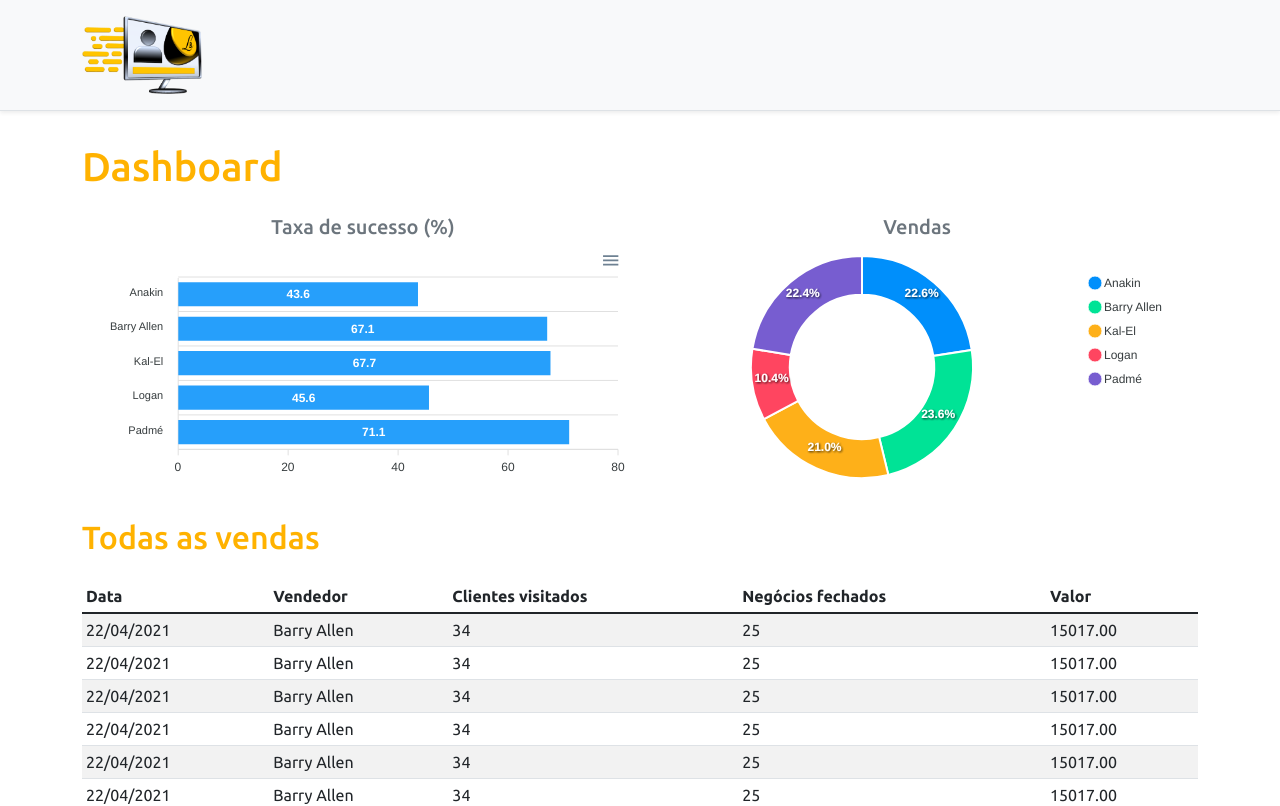
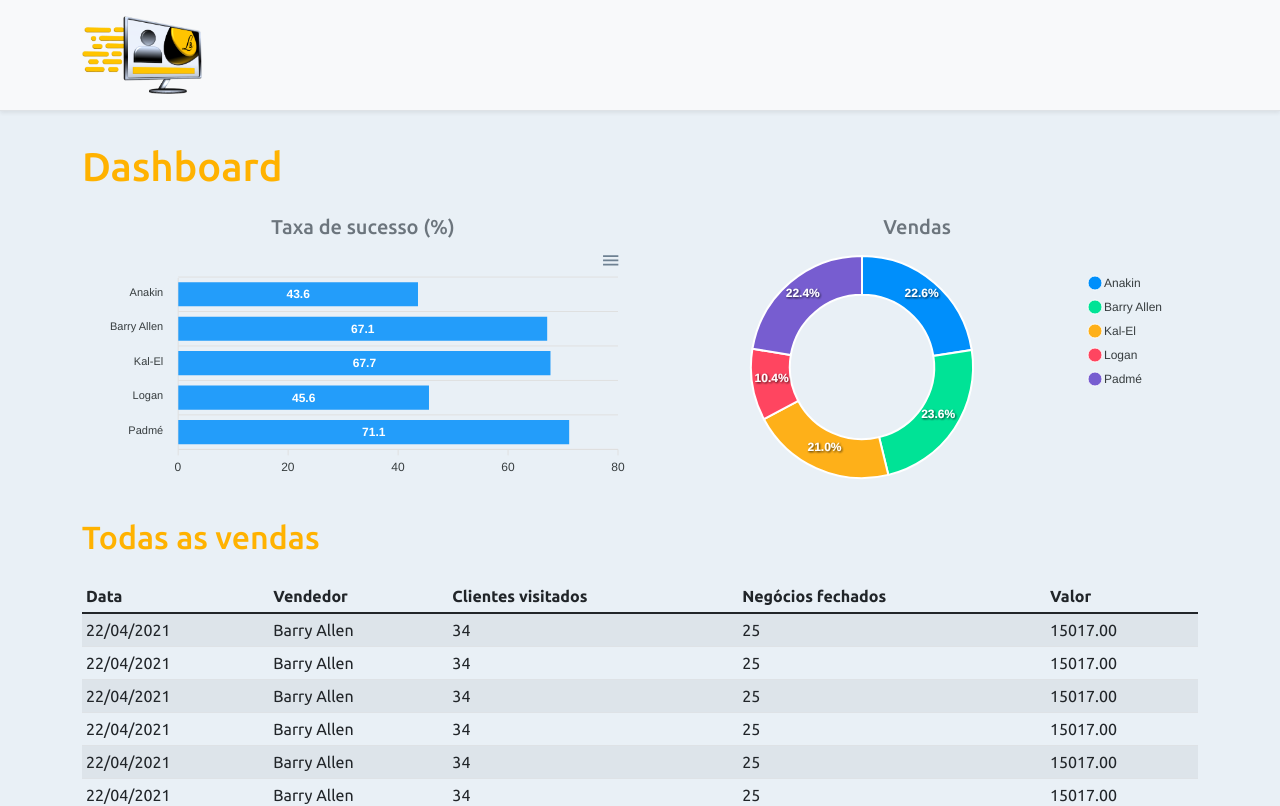
Before and after one commit to Lucianobarretto/dsVendas, a React (Create React App) app in the folder frontend/: page / in a window 1280 px wide. Shown: the top 806 px of the page. Built offline with nearby package versions, Linux system fonts and the light colour scheme.

Commit message:
Refactoring background color

```diff
--- a/frontend/src/assets/css/styles.css
+++ b/frontend/src/assets/css/styles.css
@@ -1,11 +1,13 @@
 @import url('https://fonts.googleapis.com/css2?family=Ubuntu:wght@300;400;500;700&display=swap');
 :root {
   --color-primary: #FFB200;
+  --color-background: #e9f0f6;
 }
 
 html, body {
   height: 100%;
   font-family: "Ubuntu", sans-serif;
+  background-color: var(--color-background);
 }
 
 #root {
```
